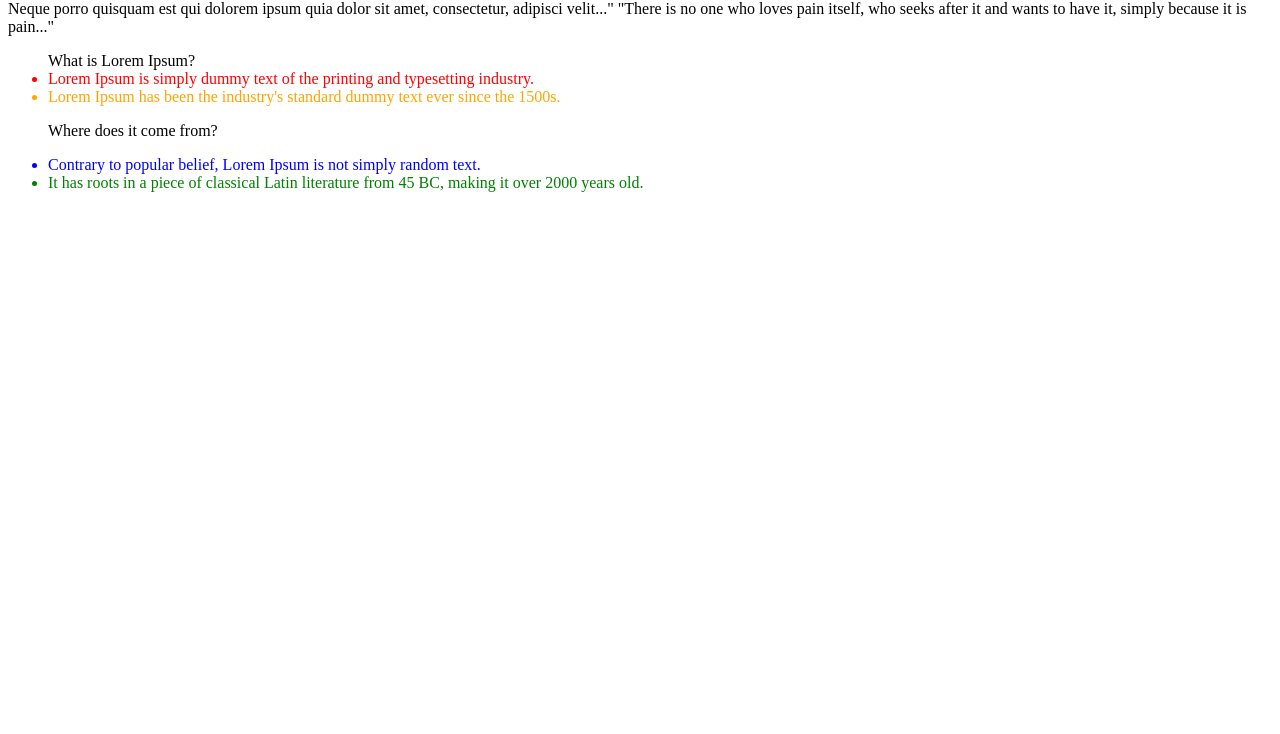
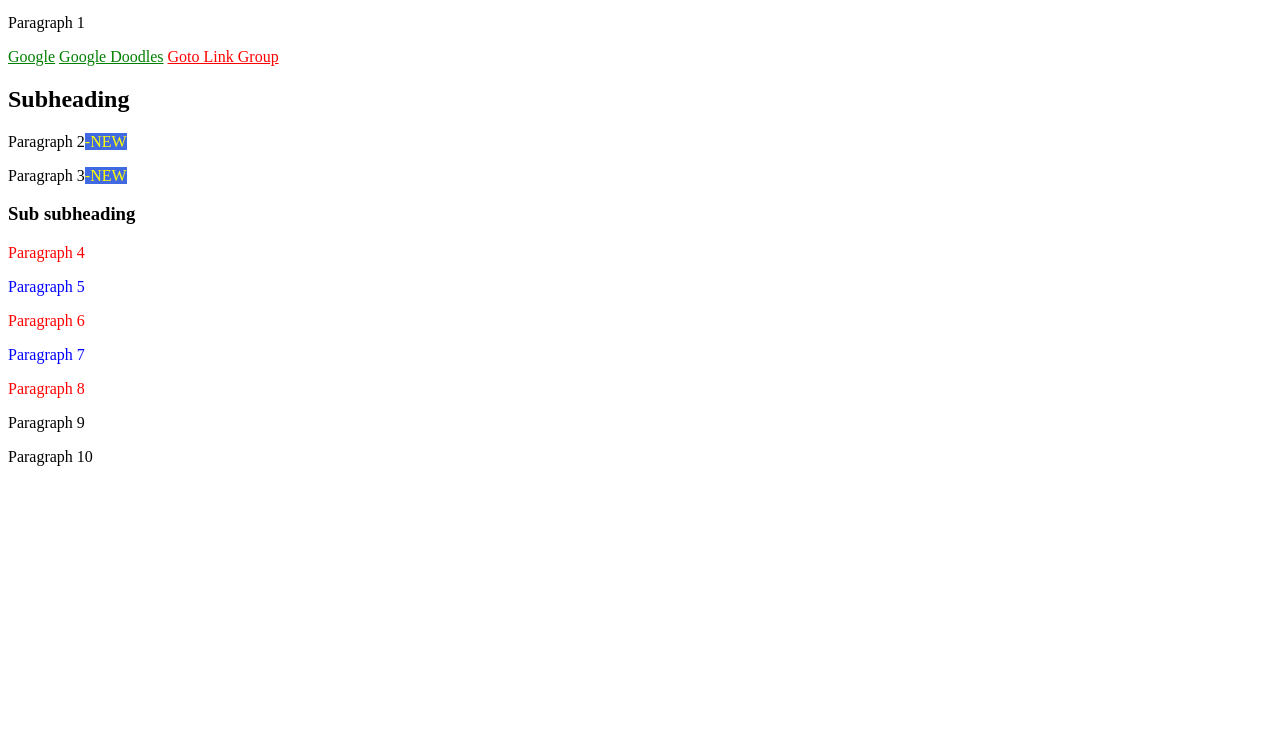
Before and after one commit to AndjelaShida/index.html, a plain HTML site: page index.html in a window 1280 px wide. Shown: the part 66-800 px from the top of the page. Drawn offline with Linux system fonts and the light colour scheme.

Commit message:
Add files via upload

```diff
--- a/index.html
+++ b/index.html
@@ -1,17 +1,57 @@
-<h1>Lorem Ipsum</h1>
+<!DOCTYPE html>
+<html lang="en">
 
-<p> Neque porro quisquam est qui dolorem ipsum quia dolor sit amet, consectetur, adipisci velit..."
-"There is no one who loves pain itself, who seeks after it and wants to have it, simply because it is pain..."
-</p>
+<head>
+    <meta charset="UTF-8">
+    <title>Advanced CSS - Assignment 1</title>
+    <style>
+         a[href^="https://www.google.com"] {
+                color:green ;
+            }
+            a[href^="https://www.link-group.eu"] {
+                color: red ;
+            }
+            #second-div > p:nth-child(even) {
+                color: red;
+            }
+            #second-div > p:nth-child(odd) {
+                color: blue;
+            }
+            #first-div > p::after {
+                content: "-NEW";
+                color: yellow;
+                background-color:royalblue;
+            }
+    body > p:last-of-type:hover {
+        font-style: italic;
+    }
 
-<ul> What is Lorem Ipsum?
 
-<li style = "color : red" ; > Lorem Ipsum is simply dummy text of the printing and typesetting industry.</li>
-<li style = "color: orange " ; > Lorem Ipsum has been the industry's standard dummy text ever since the 1500s. </li>
 
-<p> Where does it come from? </p>
-<li style = "color : blue " ; > Contrary to popular belief,
-Lorem Ipsum is not simply random text. </li>
+    </style>
+</head>
 
-<li style ="color : green " ; > It has roots in a piece of classical Latin literature from 45 BC, making it over 2000 years old.
- </li>
+<body>
+    <h1>Main Heading</h1>
+    <p>Paragraph 1</p>
+    <a href="https://www.google.com/">Google</a>
+    <a href="https://www.google.com/doodles">Google Doodles</a>
+    <a href="https://www.link-group.eu/" target="_blank">Goto Link Group</a>
+    <div id="first-div">
+        <h2>Subheading</h2>
+        <p>Paragraph 2</p>
+        <p>Paragraph 3</p>
+        <div id="second-div">
+            <h3>Sub subheading</h3>
+            <p>Paragraph 4</p>
+            <p>Paragraph 5</p>
+            <p>Paragraph 6</p>
+            <p>Paragraph 7</p>
+            <p>Paragraph 8</p>
+        </div>
+    </div>
+    <p>Paragraph 9</p>
+    <p>Paragraph 10</p>
+</body>
+
+</html>
```
